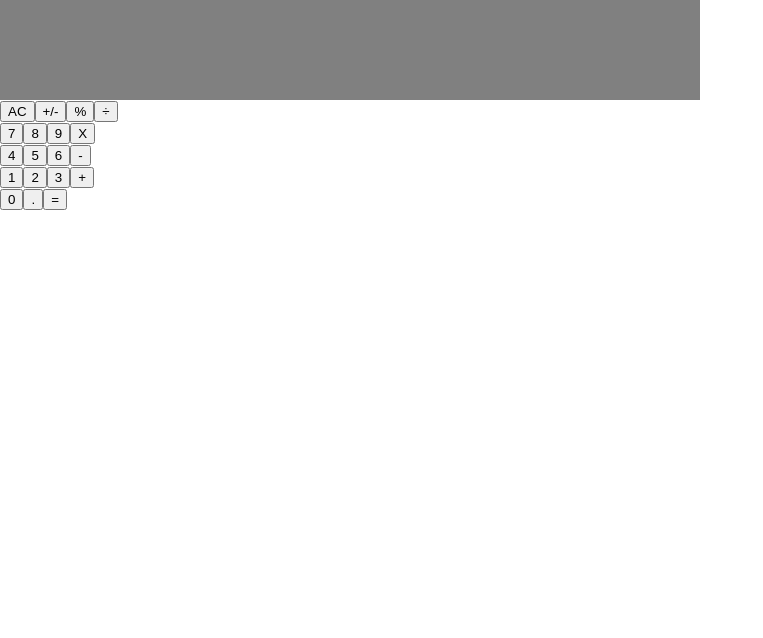
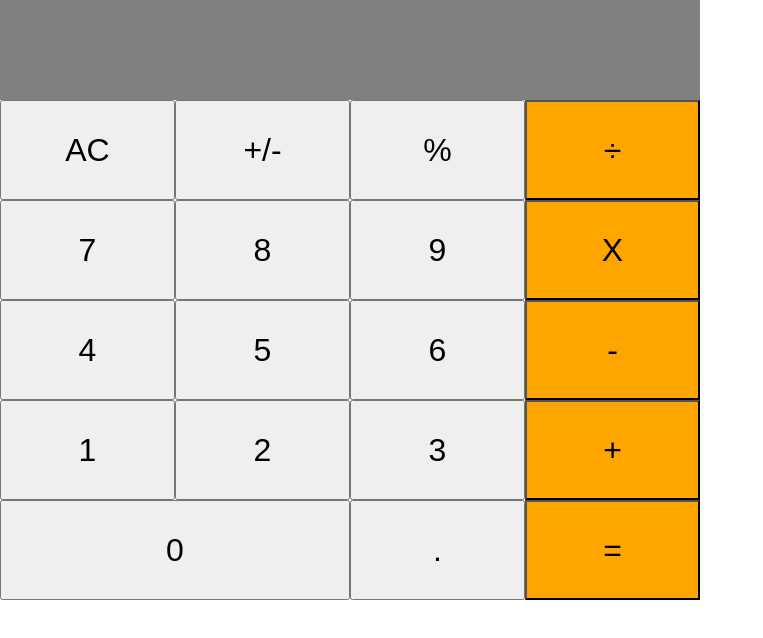
Before and after one commit to julian3493/calculator, a React (Create React App) app: page / in a window 1280 px wide. Shown: the top 638 px of the page, without its empty margins (0-763 px from the left). Built offline with nearby package versions, Linux system fonts and the light colour scheme.

Commit message:
add style in panel and button

```diff
--- a/src/components/Button.js
+++ b/src/components/Button.js
@@ -1,14 +1,22 @@
 import React from 'react';
 import PropTypes from 'prop-types';
+import '../styles/button.css';
 
 const Button = ({ name, clickHandler }) => {
   const handleClick = (btnName) => {
     clickHandler(btnName);
   };
 
+  const className = (name) => {
+    const ops = ['+', '-', 'X', '÷', '='];
+    if (name === '0') return 'btn btn0';
+    if (ops.includes(name)) return 'btn btnColor';
+    return 'btn';
+  };
+
   return (
-    <div>
-      <button type="button" name="button" onClick={() => handleClick(name)}>{name}</button>
+    <div className={className(name)}>
+      <button className={className(name)} type="button" name="button" onClick={() => handleClick(name)}>{name}</button>
     </div>
   );
 };
--- a/src/components/ButtonPanel.js
+++ b/src/components/ButtonPanel.js
@@ -1,6 +1,7 @@
 import React from 'react';
 import PropTypes from 'prop-types';
 import Button from './Button';
+import '../styles/panel.css';
 
 function ButtonPanel({ clickHandler }) {
   const handleClick = (btnName) => {
--- a/src/index.css
+++ b/src/index.css
@@ -1,5 +1,6 @@
 body {
   margin: 0;
+  width: 700px;
   font-family:
     -apple-system,
     BlinkMacSystemFont,
--- /dev/null
+++ b/src/styles/button.css
@@ -0,0 +1,16 @@
+.btn {
+  display: flex;
+  width: 175px;
+  font-size: 2rem;
+  align-items: center;
+  justify-content: center;
+  height: 100px;
+}
+
+.btn0 {
+  width: 350px;
+}
+
+.btnColor {
+  background-color: orange;
+}
--- /dev/null
+++ b/src/styles/panel.css
@@ -0,0 +1,15 @@
+.panel,
+.row {
+  display: flex;
+  justify-content: space-around;
+}
+
+.panel {
+  flex-direction: column;
+  width: 700px;
+}
+
+.row {
+  height: 100px;
+  width: 100%;
+}
```
